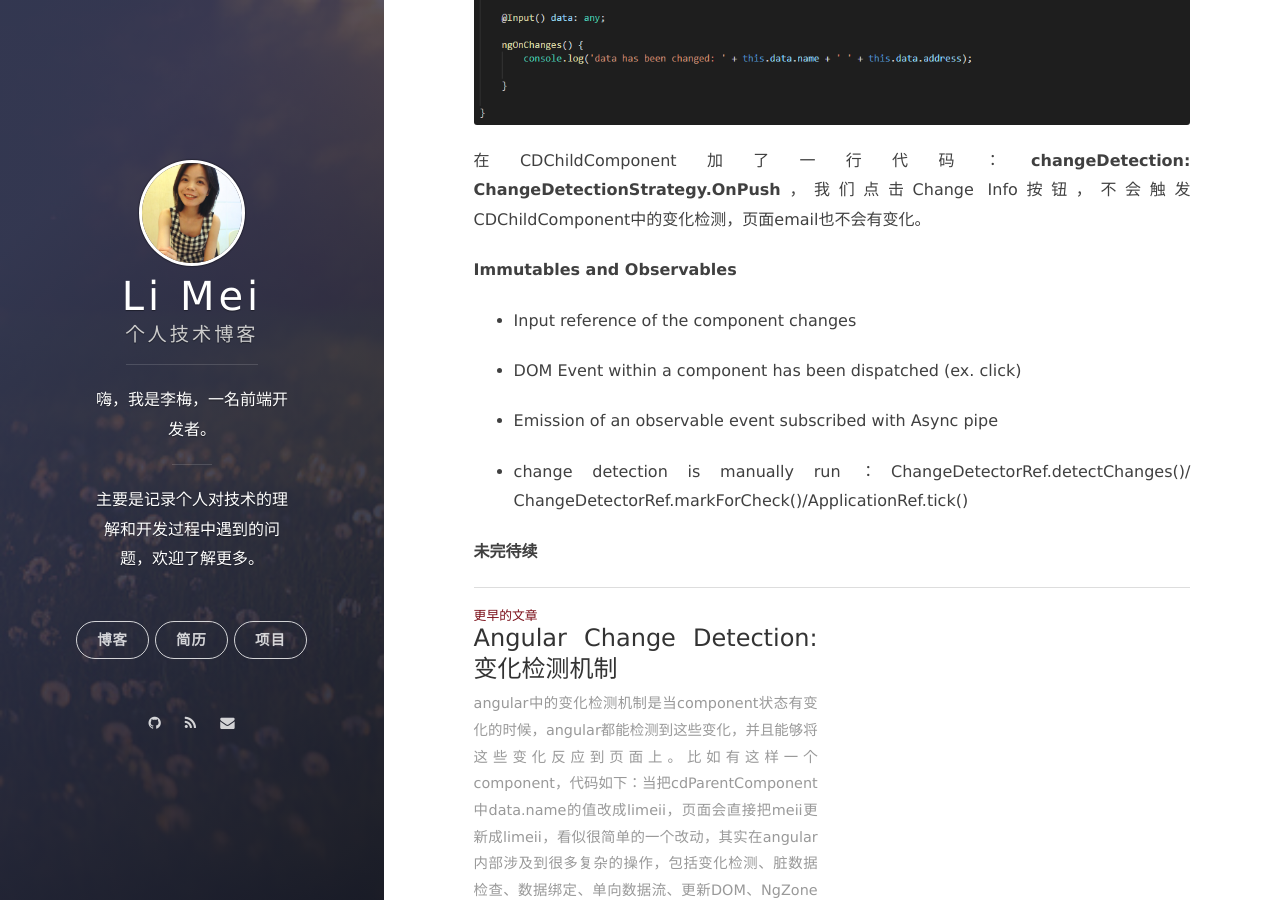
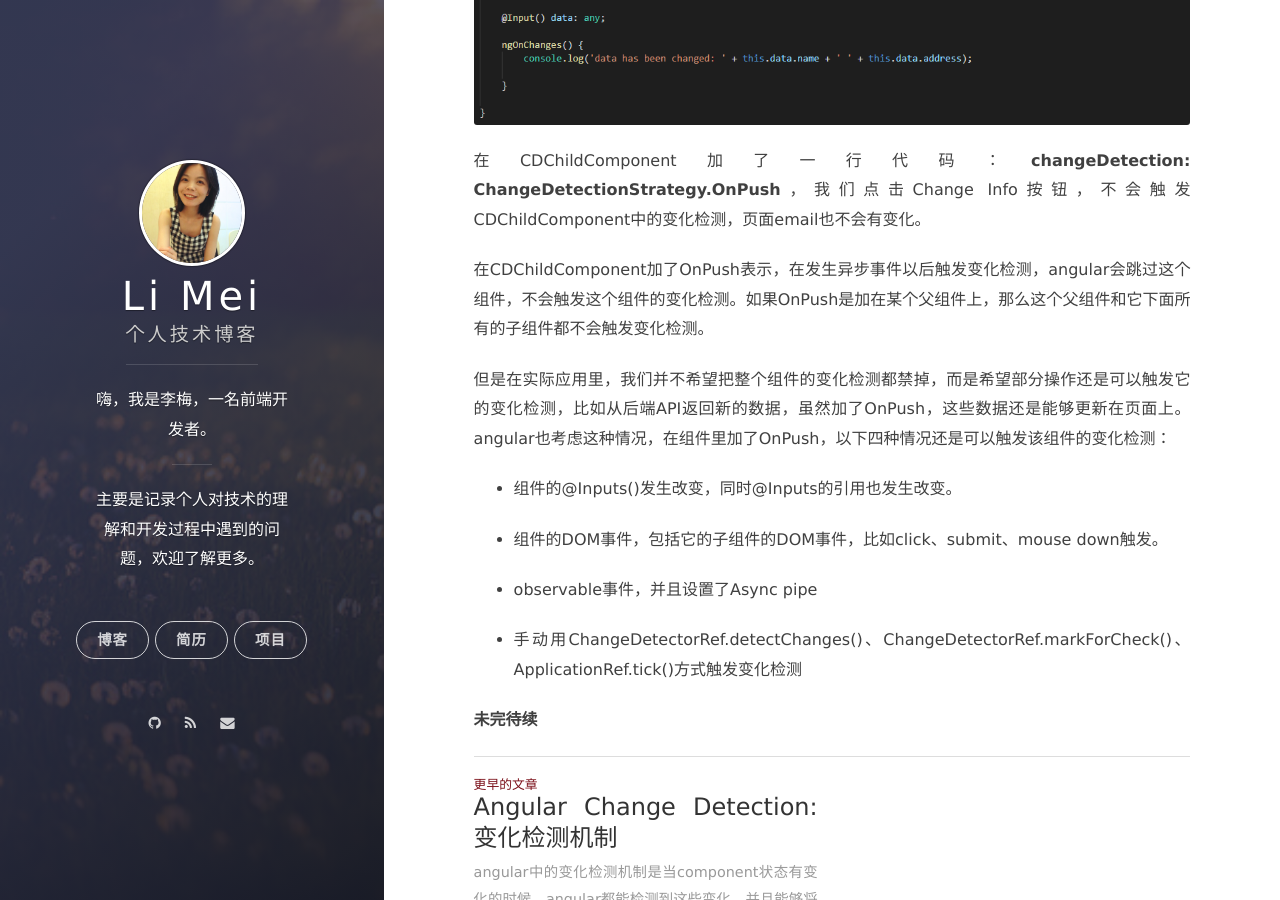
Before and after one commit to LiMeii/LiMeii.github.io, a Jekyll site: the page built from _posts/2019-06-26-angular-changeDetectionStrategy-OnPush.md, in a window 1280 px wide and 900 px high, scrolled down 1729 px. Built offline with Jekyll 4.4.1, drawn with Linux system fonts in a browser that asks for light colours; nearby versions of some CDN libraries.

Commit message:
update angular change detection strategy post

```diff
--- a/_posts/2019-06-26-angular-changeDetectionStrategy-OnPush.md
+++ b/_posts/2019-06-26-angular-changeDetectionStrategy-OnPush.md
@@ -28,16 +28,21 @@ angular默认的变化检测机制是**ChangeDetectionStrategy.Default**：异
 
 在CDChildComponent加了一行代码：**changeDetection: ChangeDetectionStrategy.OnPush**，我们点击Change Info按钮，不会触发CDChildComponent中的变化检测，页面email也不会有变化。
 
-**Immutables and Observables**
+
+在CDChildComponent加了OnPush表示，在发生异步事件以后触发变化检测，angular会跳过这个组件，不会触发这个组件的变化检测。如果OnPush是加在某个父组件上，那么这个父组件和它下面所有的子组件都不会触发变化检测。
 
 
-- Input reference of the component changes
+但是在实际应用里，我们并不希望把整个组件的变化检测都禁掉，而是希望部分操作还是可以触发它的变化检测，比如从后端API返回新的数据，虽然加了OnPush，这些数据还是能够更新在页面上。angular也考虑这种情况，在组件里加了OnPush，以下四种情况还是可以触发该组件的变化检测：
 
-- DOM Event within a component has been dispatched (ex. click)
+- 组件的@Inputs()发生改变，同时@Inputs的引用也发生改变。
 
-- Emission of an observable event subscribed with Async pipe
+- 组件的DOM事件，包括它的子组件的DOM事件，比如click、submit、mouse down触发。
 
-- change detection is manually run ：ChangeDetectorRef.detectChanges()/ ChangeDetectorRef.markForCheck()/ApplicationRef.tick()
+- observable事件，并且设置了Async pipe
+
+- 手动用ChangeDetectorRef.detectChanges()、ChangeDetectorRef.markForCheck()、ApplicationRef.tick()方式触发变化检测
+
+
 
 
 **未完待续**
```
